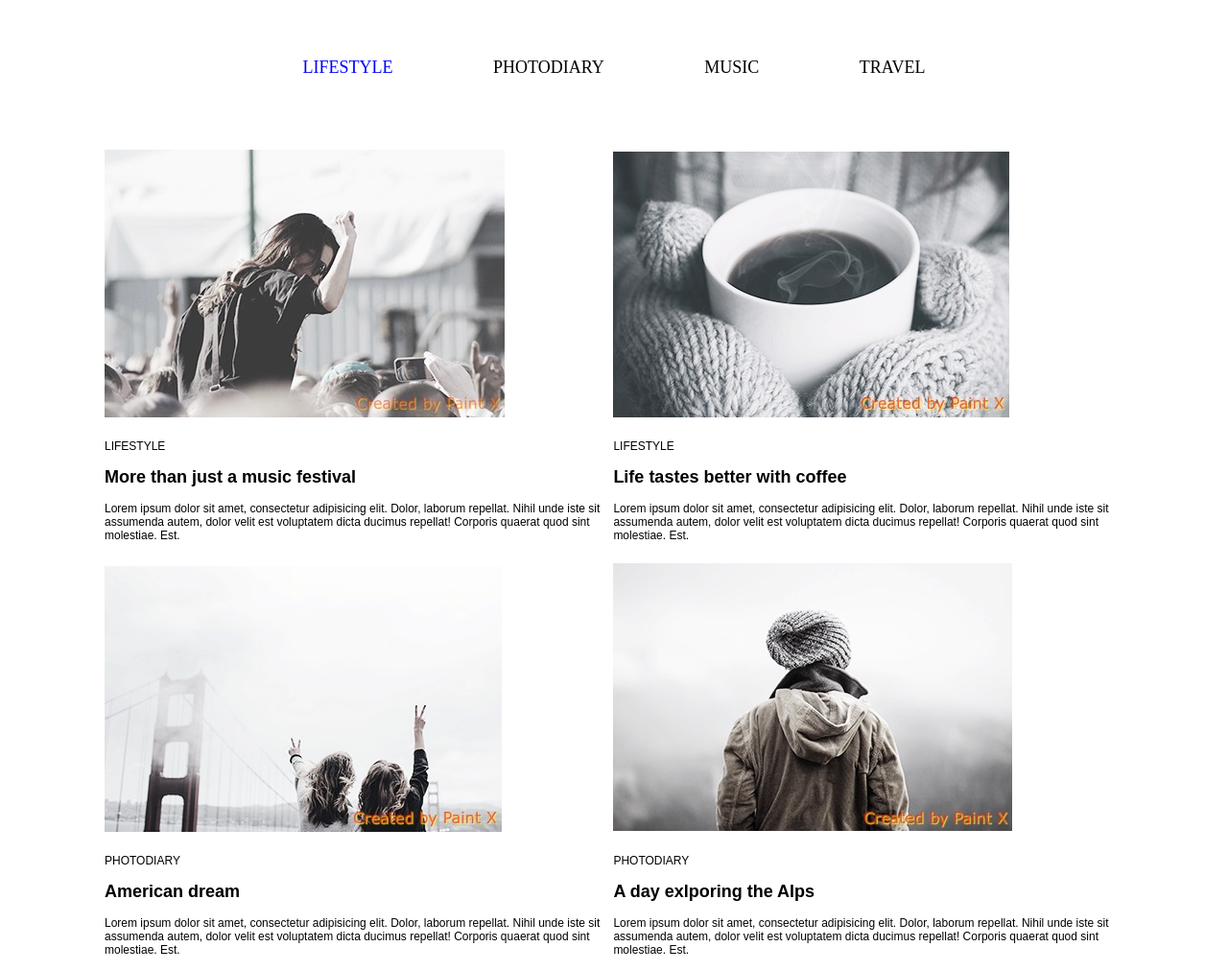
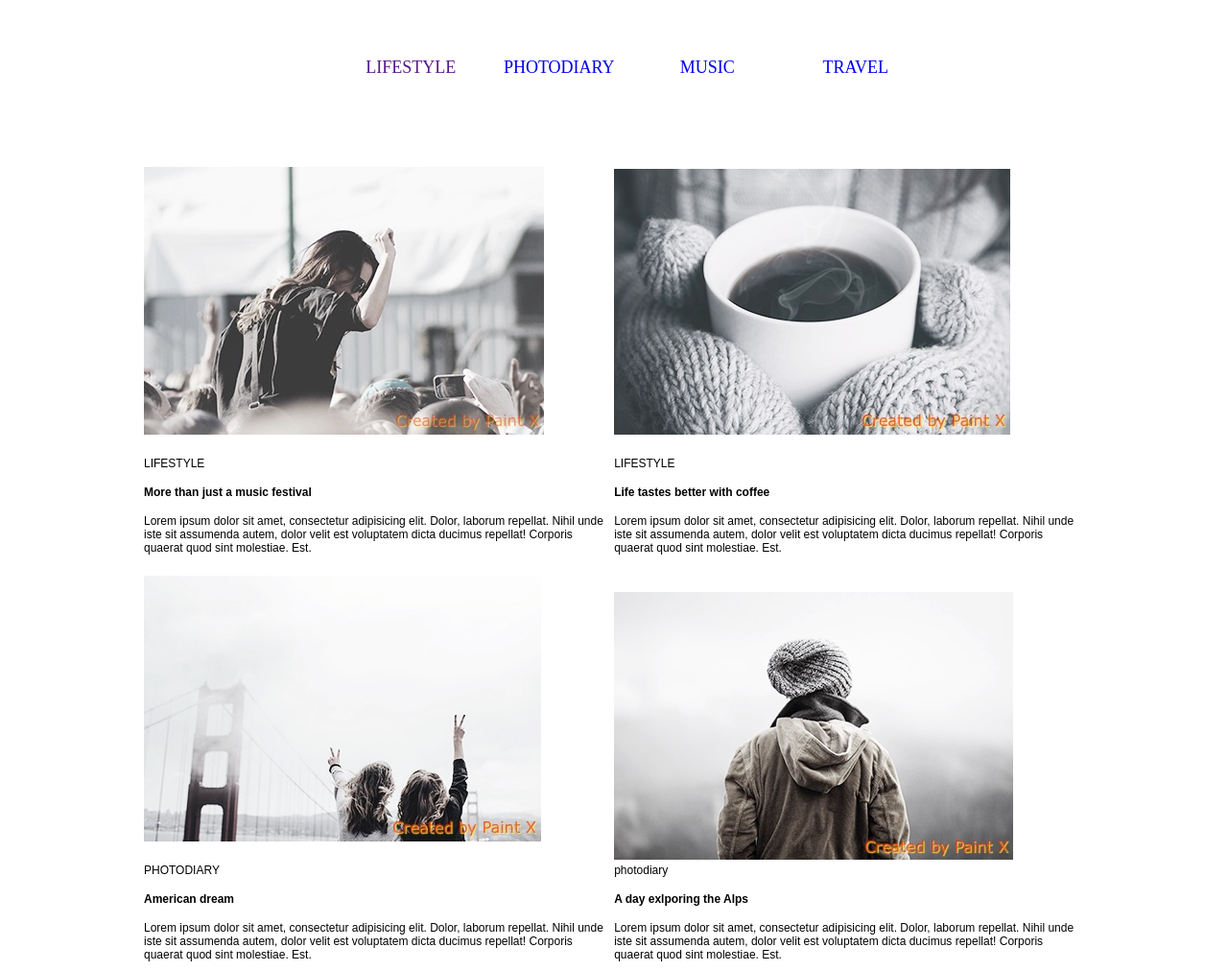
Before and after one commit to antonpivala/goit-fe-course, a plain HTML site: page module-03/index.html in a window 1280 px wide. Shown: the top 1012 px of the page at 96% size. Drawn offline with Linux system fonts and the light colour scheme.

Commit message:
module3-2

```diff
--- a/module-03/css/style.css
+++ b/module-03/css/style.css
@@ -9,33 +9,28 @@ body, html
 }
 
 .top-links {
+    display:block;
+    text-align: center;
     text-transform: uppercase;
     font-size: 18px;
-    text-align: center;
     padding-bottom: 50px;
     margin: auto;
 }
 
-.inline-el1 {
-    padding: 50px;
-    color: blue;
-    text-transform: uppercase;
+.link {
+    display: inline-block;
+    width: 150px;
 }
 
-.inline-el2 {
-    padding: 50px;
-    color: black;
-    text-transform: uppercase;
-}
-
-.inline-el3 {
+.item-text {
     margin-top: 20px;
     color: black;
     text-transform: uppercase;
 }
 
 .wrapper {
-    width: 95%;
+    width: auto;
+    max-width: 1020px;
     margin: auto;
     min-height: 96vh;
     padding: 20px;
--- a/module-03/index.html
+++ b/module-03/index.html
@@ -11,53 +11,55 @@
 <body>
 
     <div class="top-links">
-            <span class="inline-el1">lifestyle</span>
-            <span class="inline-el2">photodiary</span>
-            <span class="inline-el2">music</span>
-            <span class="inline-el2">travel</span>
+        <ul>
+            <li class="link"><a href style="text-decoration:none;">lifestyle</a></li>
+            <li class="link"><a href="#" style="text-decoration:none;">photodiary</a></li>
+            <li class="link"><a href="#" style="text-decoration:none;">music</a></li>
+            <li class="link"><a href="#" style="text-decoration:none;">travel</a></li>
+        </ul>
     </div>
 
     <div class="wrapper">
 
             <div class="box left">
-                <img src="img/image1.jpg">
-                <div class="inline-el3">lifestyle</div>
-                <h2>More than just a music festival</h2>
+                <img src="img/image1.jpg" alt="Image1">
+                <div class="item-text">lifestyle</div>
+                <h4>More than just a music festival</h4>
                 <p>Lorem ipsum dolor sit amet, consectetur adipisicing elit. Dolor, laborum repellat. Nihil unde iste sit assumenda autem, dolor velit est voluptatem dicta ducimus repellat! Corporis quaerat quod sint molestiae. Est. </p>
             </div>
 
             <div class="box right">
-                <img src="img/image2.jpg">
-                <div class="inline-el3">lifestyle</div>
-                <h2>Life tastes better with coffee</h2>
+                <img src="img/image2.jpg" alt="Image2">
+                <div class="item-text">lifestyle</div>
+                <h4>Life tastes better with coffee</h4>
                 <p>Lorem ipsum dolor sit amet, consectetur adipisicing elit. Dolor, laborum repellat. Nihil unde iste sit assumenda autem, dolor velit est voluptatem dicta ducimus repellat! Corporis quaerat quod sint molestiae. Est. </p>
             </div>
 
             <div class="box left">
-                <img src="img/image3.jpg">
-                <div class="inline-el3">photodiary</div>
-                <h2>American dream</h2>
+                <img src="img/image3.jpg" alt="Image3">
+                <div class="item-text">photodiary</div>
+                <h4>American dream</h4>
                 <p>Lorem ipsum dolor sit amet, consectetur adipisicing elit. Dolor, laborum repellat. Nihil unde iste sit assumenda autem, dolor velit est voluptatem dicta ducimus repellat! Corporis quaerat quod sint molestiae. Est. </p>
             </div>
 
-            <div class="box ight">
-                <img src="img/image4.jpg">
+            <div class="box right">
+                <img src="img/image4.jpg" alt="Image4">
                 <div class="inline-el3">photodiary</div>
-                <h2>A day exlporing the Alps</h2>
+                <h4>A day exlporing the Alps</h4>
                 <p>Lorem ipsum dolor sit amet, consectetur adipisicing elit. Dolor, laborum repellat. Nihil unde iste sit assumenda autem, dolor velit est voluptatem dicta ducimus repellat! Corporis quaerat quod sint molestiae. Est. </p>
             </div>
 
             <div class="box left">
-                    <img src="img/image5.jpg">
-                    <div class="inline-el3">lifestyle</div>
-                    <h2>Top 10 song for running</h2>
+                    <img src="img/image5.jpg" alt="Image5">
+                    <div class="item-text">lifestyle</div>
+                    <h4>Top 10 song for running</h4>
                     <p>Lorem ipsum dolor sit amet, consectetur adipisicing elit. Dolor, laborum repellat. Nihil unde iste sit assumenda autem, dolor velit est voluptatem dicta ducimus repellat! Corporis quaerat quod sint molestiae. Est. </p>
                 </div>
 
                 <div class="box right">
-                    <img src="img/image6.jpg">
-                    <div class="inline-el3">lifestyle</div>
-                    <h2>Cold winter days</h2>
+                    <img src="img/image6.jpg" alt="Image6">
+                    <div class="item-text">lifestyle</div>
+                    <h4>Cold winter days</h4>
                     <p>Lorem ipsum dolor sit amet, consectetur adipisicing elit. Dolor, laborum repellat. Nihil unde iste sit assumenda autem, dolor velit est voluptatem dicta ducimus repellat! Corporis quaerat quod sint molestiae. Est. </p>
                 </div>
 
```
